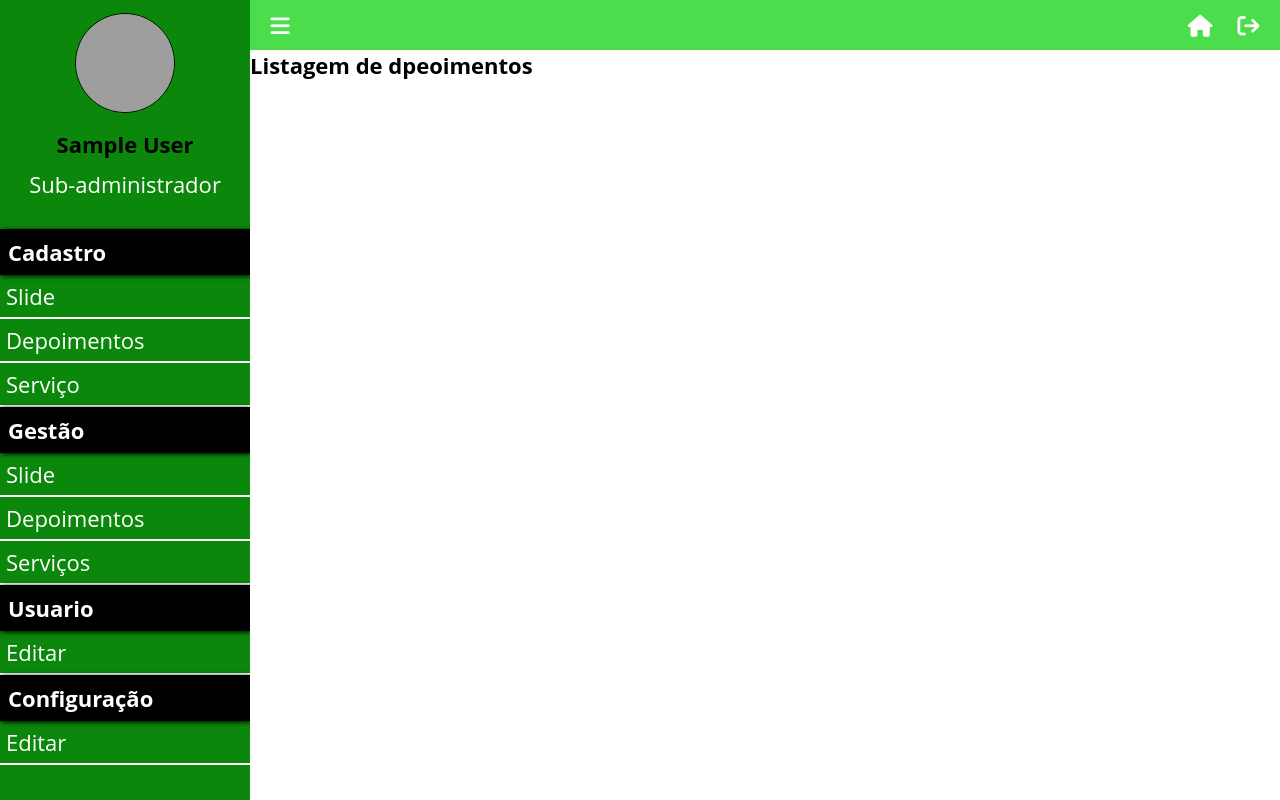
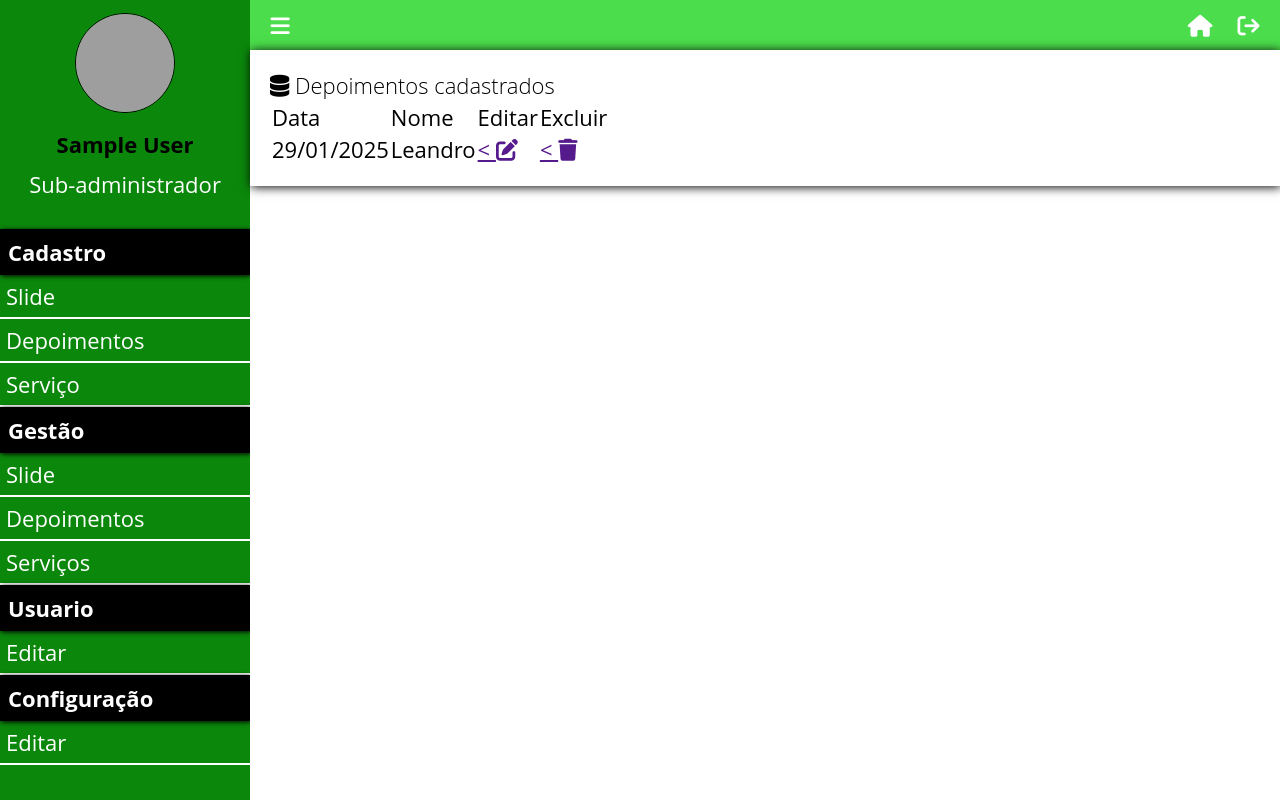
Before and after one commit to leandro1027/Projeto_01IFPR, a PHP site: page /Projeto_01testee/painel/listar-depoimentos in a window 1280 px wide. Run offline with PHP 8.4, Linux system fonts and the light colour scheme; the visitor is signed in with stand-in values (Sample User, id 1); some libraries are stand-ins or nearby versions; grey boxes are pictures that could not be loaded.

Commit message:
Update listar-depoimentos.php

```diff
--- a/painel/pages/listar-depoimentos.php
+++ b/painel/pages/listar-depoimentos.php
@@ -1 +1,18 @@
-<h2>Listagem de dpeoimentos</h2>
+<div class="box-content">
+    <h2><i class="fas fa-database"></i> Depoimentos cadastrados</h2>
+
+    <table>
+        <tr>
+            <td>Data</td>
+            <td>Nome</td>
+            <td>Editar</td>
+            <td>Excluir</td>
+        </tr>
+        <tr>
+            <td>29/01/2025</td>
+            <td>Leandro</td>
+            <td><a class="edit" href=""><  <i class="fas fa-edit" ></i></a></td>
+            <td><a class="delet" href=""><  <i class="fas fa-trash" ></i></a></td>
+        </tr>
+    </table>
+</div>
```
